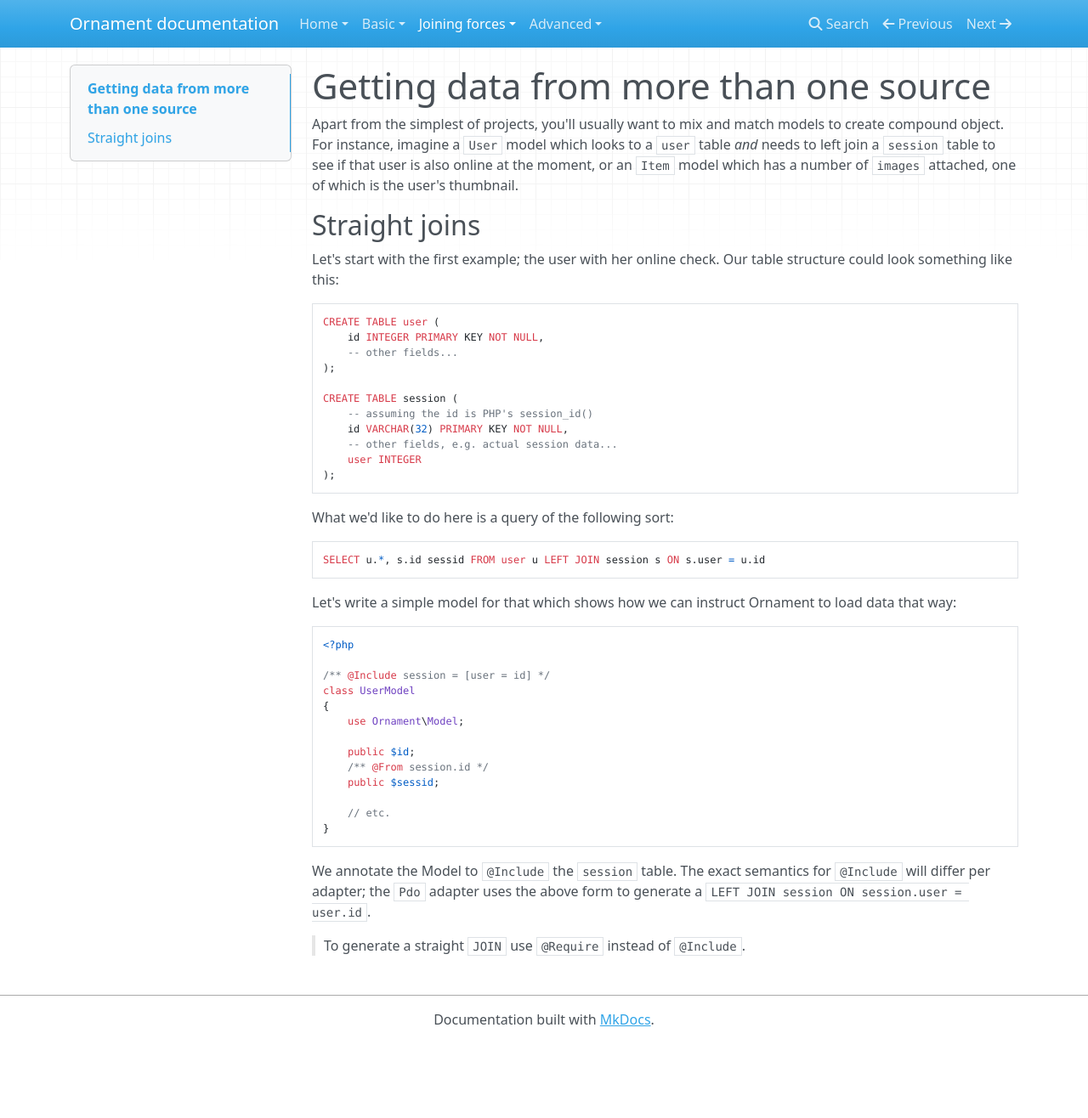
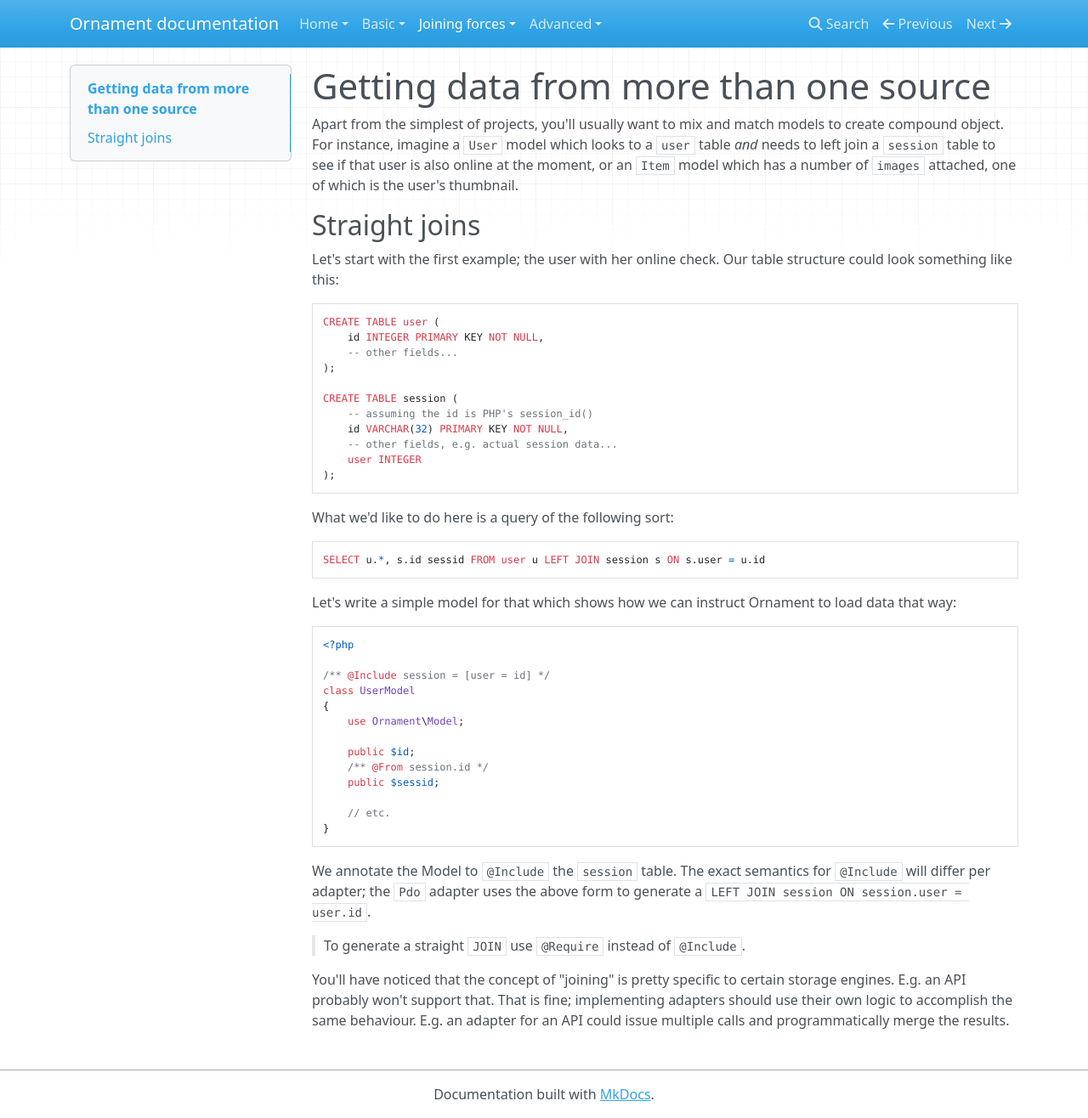
Before and after one commit to ornament-orm/ornament, an MkDocs documentation site: the page built from docs/joining/straight.md, in a window 1280 px wide and 1316 px high. Shown: the whole window at 85% size. Built offline with MkDocs 1.6.1, drawn with Linux system fonts in a browser that asks for light colours; nearby versions of some CDN libraries; old or Windows-style settings are respelled for this version of MkDocs.

Commit message:
explain this better

```diff
--- a/docs/joining/straight.md
+++ b/docs/joining/straight.md
@@ -53,3 +53,9 @@ We annotate the Model to `@Include` the `session` table. The exact semantics for
 generate a `LEFT JOIN session ON session.user = user.id`.
 
 > To generate a straight `JOIN` use `@Require` instead of `@Include`.
+
+You'll have noticed that the concept of "joining" is pretty specific to certain
+storage engines. E.g. an API probably won't support that. That is fine;
+implementing adapters should use their own logic to accomplish the same
+behaviour. E.g. an adapter for an API could issue multiple calls and
+programmatically merge the results.
```
